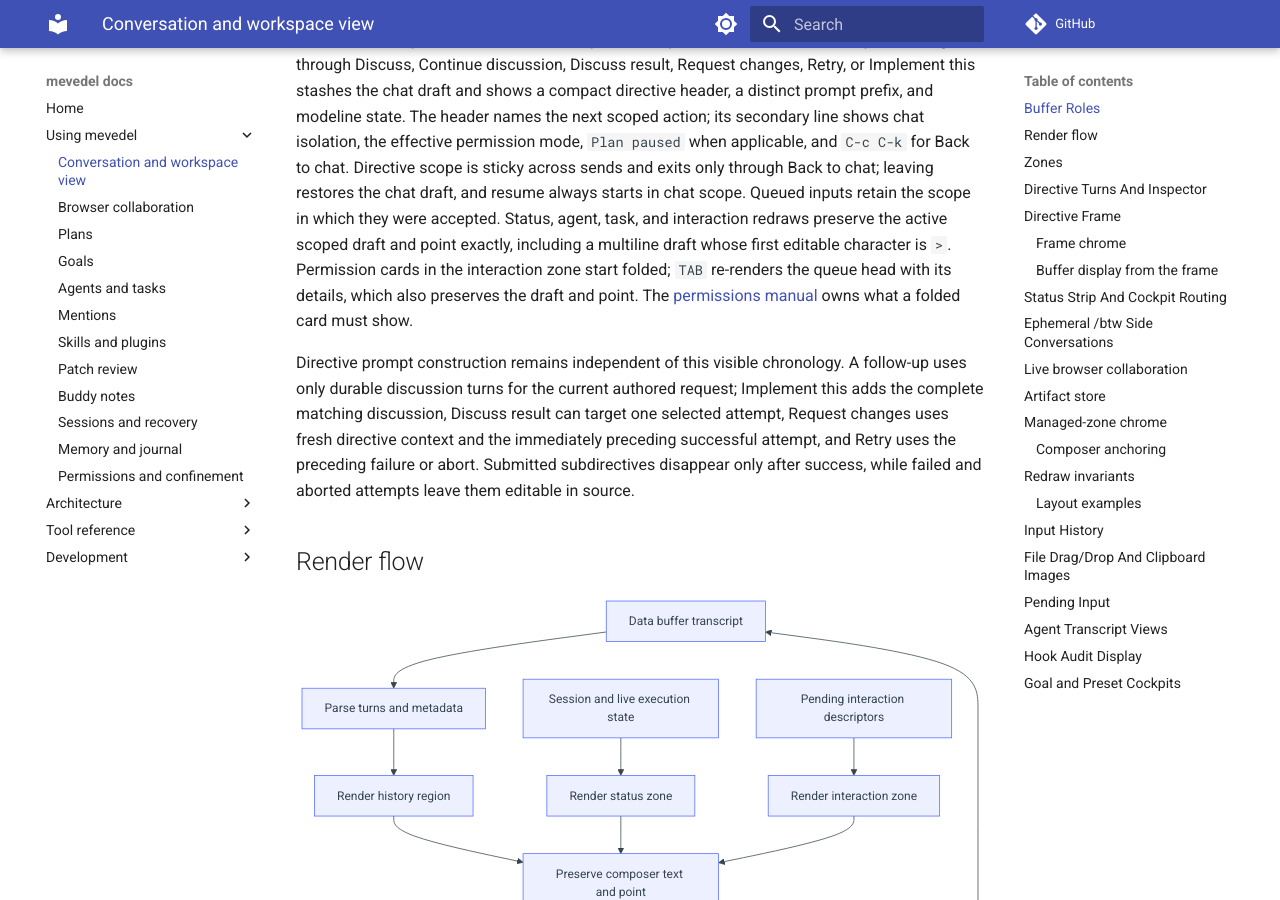
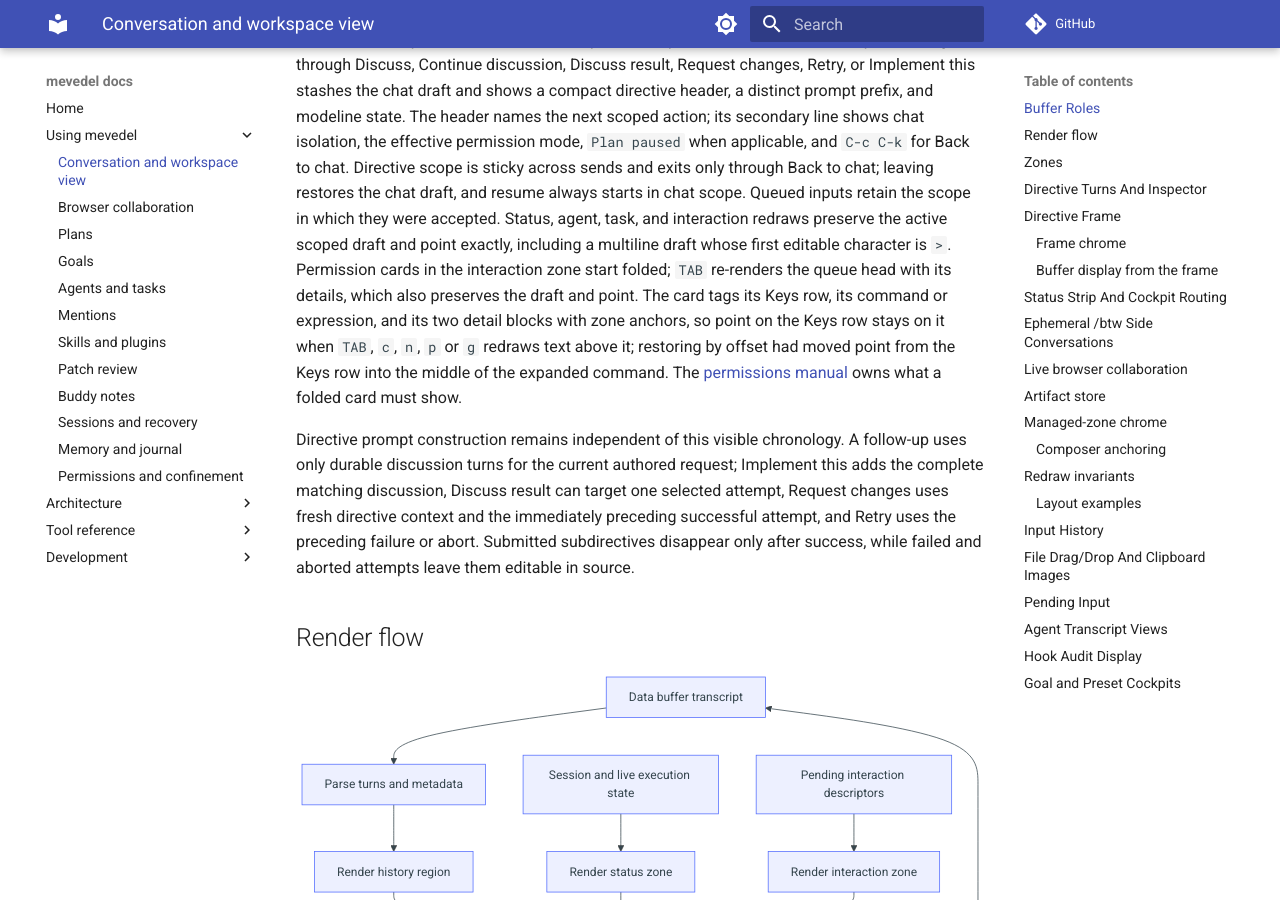
Before and after one commit to FrauH0lle/mevedel, an MkDocs documentation site: the page built from docs/view.md, in a window 1280 px wide and 900 px high, scrolled down 4318 px. Built offline with MkDocs 1.6.1 and Material for MkDocs 9.7.7, drawn with Linux system fonts in a browser that asks for light colours; comment, search, counter and statistics services are not loaded.

Commit message:
fix(permission): Keep point on the card row it was on across redraws
TAB, c, n, p and g redraw the permission card, and the zone restored
point by its character offset into the card.  C-c C-j puts point on the
Keys row at the bottom; expanding inserted the command and details
above it, so point landed mid-word inside the expanded command.  The
card now tags its Keys row, its command or expression, and its two
detail blocks with zone anchors, which the zone restores by identity.

* mevedel-permission-prompt.el (mevedel-permission--anchor): New.
(mevedel-permission--elide, mevedel-permission--prompt-body)
(mevedel-permission--prompt-async-with-content)
(mevedel-permission--card-details): Tag their sections.
* test/test-mevedel-permission-prompt.el: Cover point on the Keys row
through expand and collapse.
* docs/view.md: Describe it.

```diff
--- a/docs/view.md
+++ b/docs/view.md
@@ -212,6 +212,10 @@ interaction redraws preserve the active scoped draft and point exactly,
 including a multiline draft whose first editable character is `>`.
 Permission cards in the interaction zone start folded; `TAB` re-renders the
 queue head with its details, which also preserves the draft and point. The
+card tags its Keys row, its command or expression, and its two detail blocks
+with zone anchors, so point on the Keys row stays on it when `TAB`, `c`, `n`,
+`p` or `g` redraws text above it; restoring by offset had moved point from the
+Keys row into the middle of the expanded command. The
 [permissions manual](permissions.md) owns what a folded card must show.
 
 Directive prompt construction remains independent of this visible chronology.
```
Also changed, not shown: 2 other files.
